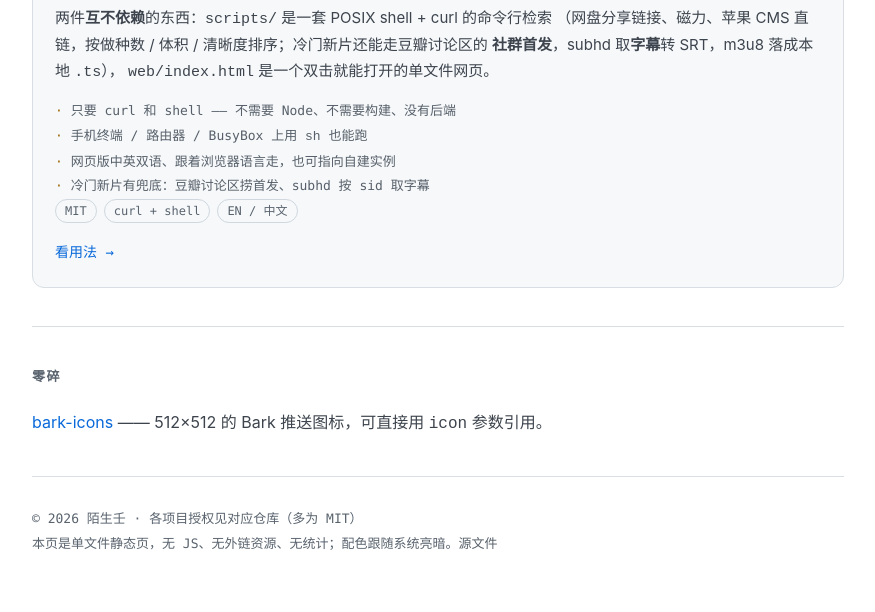
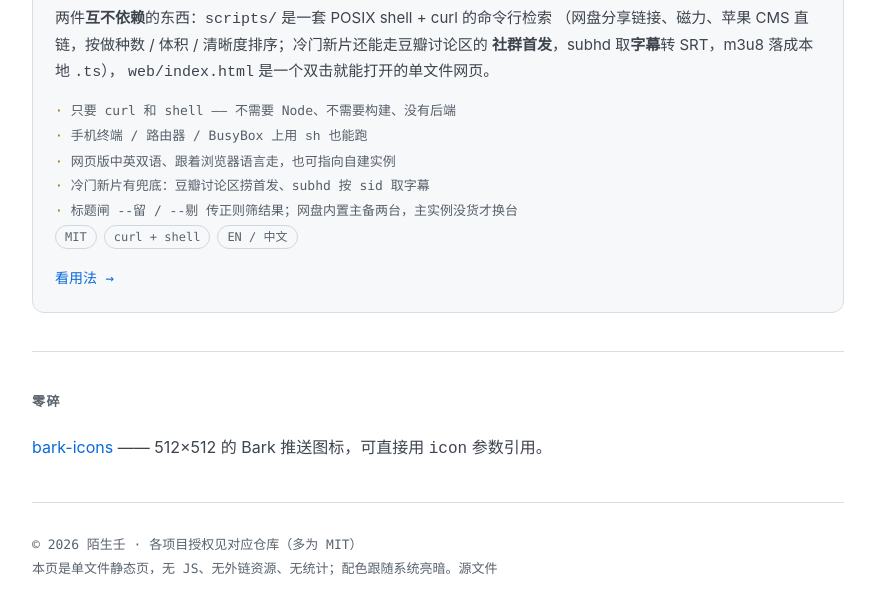
Before and after one commit to strange2000/strange2000.github.io, a plain HTML site: page index.html in a window 1280 px wide. Shown: the part 3980-4592 px from the top of the page, without its empty margins (202-1077 px from the left). Drawn offline with Linux system fonts and the light colour scheme.

Commit message:
docs: resource-search-lite 卡片补标题闸与主备实例
与该仓库 v1.1.0 对齐：在既有 facts 末尾追加一条，说明 --留/--剔 正则筛选与网盘主备双实例。

```diff
--- a/index.html
+++ b/index.html
@@ -228,6 +228,7 @@
             <li>手机终端 / 路由器 / BusyBox 上用 <code>sh</code> 也能跑</li>
             <li>网页版中英双语、跟着浏览器语言走，也可指向自建实例</li>
             <li>冷门新片有兜底：豆瓣讨论区捞首发、subhd 按 sid 取字幕</li>
+            <li>标题闸 <code>--留</code> / <code>--剔</code> 传正则筛结果；网盘内置主备两台，主实例没货才换台</li>
           </ul>
           <div class="tags"><span class="tag">MIT</span><span class="tag">curl + shell</span><span class="tag">EN / 中文</span></div>
           <p style="margin:16px 0 0"><a class="go" href="https://github.com/strange2000/resource-search-lite">看用法 →</a></p>
```
